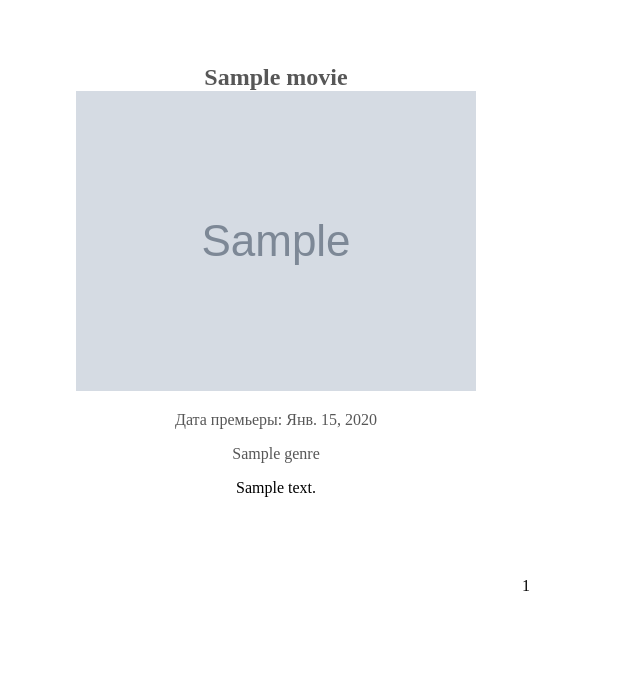
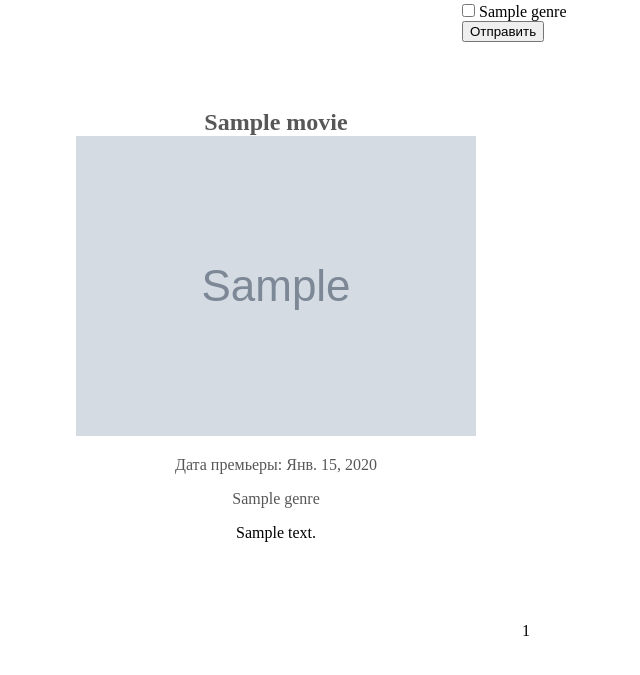
Before and after one commit to Ljil/gram, a Django app: page / in a window 1280 px wide. Shown: the part 32-707 px from the top of the page, without its empty margins (114-754 px from the left). Run offline with Django 3.2, Linux system fonts and the light colour scheme; tables that the repository leaves empty hold one stand-in row (values such as "Sample post"); grey boxes marked "Sample" are stand-in pictures.

Commit message:
форма с жанрами

```diff
--- a/moviedb/movies/templates/movies/movie_list.html
+++ b/moviedb/movies/templates/movies/movie_list.html
@@ -3,11 +3,23 @@
 {% block  styles %}
     <link rel="stylesheet" href="{% static 'movie_list.css' %}"/>
     <link rel="stylesheet" href="{% static 'paginator.css' %}"/>
+    <link rel="stylesheet" href="{% static 'genres_form.css' %}">
 {% endblock %}
 {% block title %}
     Список фильмов. Страница {{ page_obj.number }}
 {% endblock %}
 {% block content %}
+    <div class="form_container">
+        <form action="{% url 'movie_list' %}" method="get">
+            {% for genre in view.get_genres %}
+                <p>
+                    <input type="checkbox" name="genre" id="{{ genre.slug }}" value="{{ genre.slug }}">
+                    <label for="{{ genre.slug }}">{{ genre }}</label>
+                </p>
+            {% endfor %}
+            <button type="submit">Отправить</button>
+        </form>
+    </div>
     <div class="content">
         {% for movie in movie_list %}
             <div class="movie_card">
--- a/moviedb/movies/views.py
+++ b/moviedb/movies/views.py
@@ -2,10 +2,14 @@ from django.views import generic
 from . import models
 
 
-class MovieListView(generic.ListView):
+class GenresMixin:
+    def get_genres(self):
+        return models.Genre.objects.all()
+
+
+class MovieListView(generic.ListView, GenresMixin):
     def get_queryset(self):
         if self.request.GET.getlist('genre'):
-            print(self.request.GET.getlist('genre'))
             return models.Movie.objects.filter(
                 published=True,
                 genres__slug__in=self.request.GET.getlist('genre')
--- /dev/null
+++ b/moviedb/static/genres_form.css
@@ -0,0 +1,8 @@
+.form_container {
+    max-width: 10rem;
+    margin: auto;
+}
+
+.form_container form {
+    padding: 0.2rem 1rem;
+}
```
